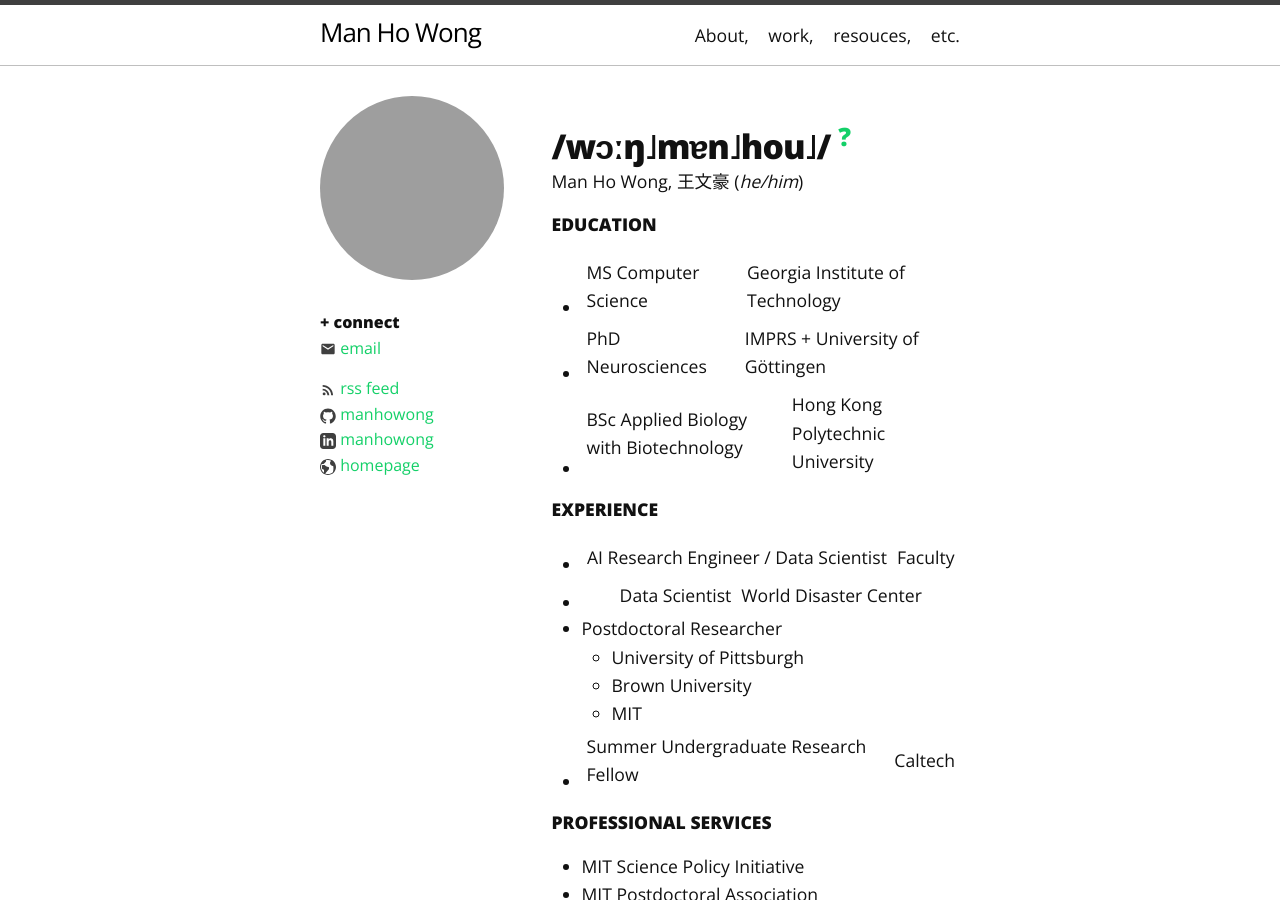
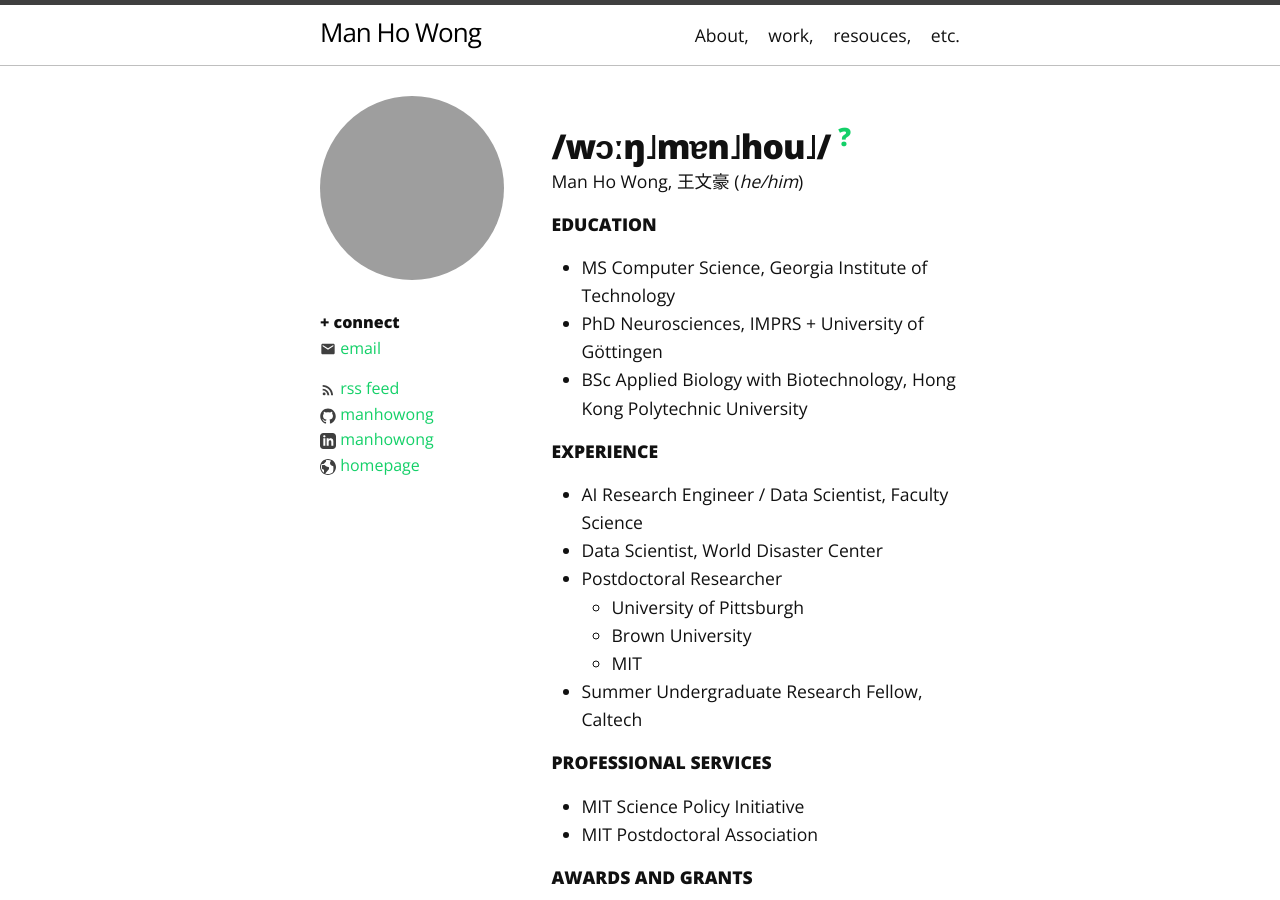
Before and after one commit to manhowong/manhowong.github.io, a Jekyll site: the page built from about.md, in a window 1280 px wide and 900 px high. Built offline with Jekyll 4.4.1, drawn with Linux system fonts in a browser that asks for light colours; grey boxes are pictures that could not be loaded.

```diff
--- a/_layouts/front.html
+++ b/_layouts/front.html
@@ -60,7 +60,7 @@
         "opacity":{"value":0.7,"random":false,"anim":{"enable":false,"speed":1,"opacity_min":0.1,"sync":false}},
         "size":{"value":3.945738208161363,"random":true,"anim":{"enable":false,"speed":40,"size_min":0.1,"sync":false}},
         "line_linked":{"enable":true,"distance":150,"color":"#333333","opacity":0.7,"width":1},
-        "move":{"enable":true,"speed":4,"direction":"none","random":false,"straight":false,"out_mode":"out","bounce":false,"attract":{"enable":false,"rotateX":600,"rotateY":1200}}
+        "move":{"enable":true,"speed":2,"direction":"none","random":false,"straight":false,"out_mode":"out","bounce":false,"attract":{"enable":false,"rotateX":600,"rotateY":1200}}
         },
         "interactivity":{
         "detect_on":"canvas",
--- a/about.md
+++ b/about.md
@@ -16,19 +16,19 @@ Man Ho Wong, 王文豪 (*he/him*)
 
  **EDUCATION**
 
-- MS Computer Science | Georgia Institute of Technology
-- PhD Neurosciences | IMPRS + University of Göttingen
-- BSc Applied Biology with Biotechnology | Hong Kong Polytechnic University
+- MS Computer Science, Georgia Institute of Technology
+- PhD Neurosciences, IMPRS + University of Göttingen
+- BSc Applied Biology with Biotechnology, Hong Kong Polytechnic University
 
 **EXPERIENCE**
 
-- AI Research Engineer / Data Scientist | Faculty
-- Data Scientist | World Disaster Center
+- AI Research Engineer / Data Scientist, Faculty Science
+- Data Scientist, World Disaster Center
 - Postdoctoral Researcher
     - University of Pittsburgh
     - Brown University
     - MIT
-- Summer Undergraduate Research Fellow | Caltech
+- Summer Undergraduate Research Fellow, Caltech
 
 **PROFESSIONAL SERVICES**
 
@@ -37,4 +37,4 @@ Man Ho Wong, 王文豪 (*he/him*)
 
 **AWARDS AND GRANTS**
 
-- Faculty Fellowship, Picower Fellowship, Croucher Scholarship, Max Planck Society Stipend, Caltech SURF
+Faculty Fellowship, Picower Fellowship, Croucher Scholarship, Max Planck Society Stipend, Caltech SURF
```
